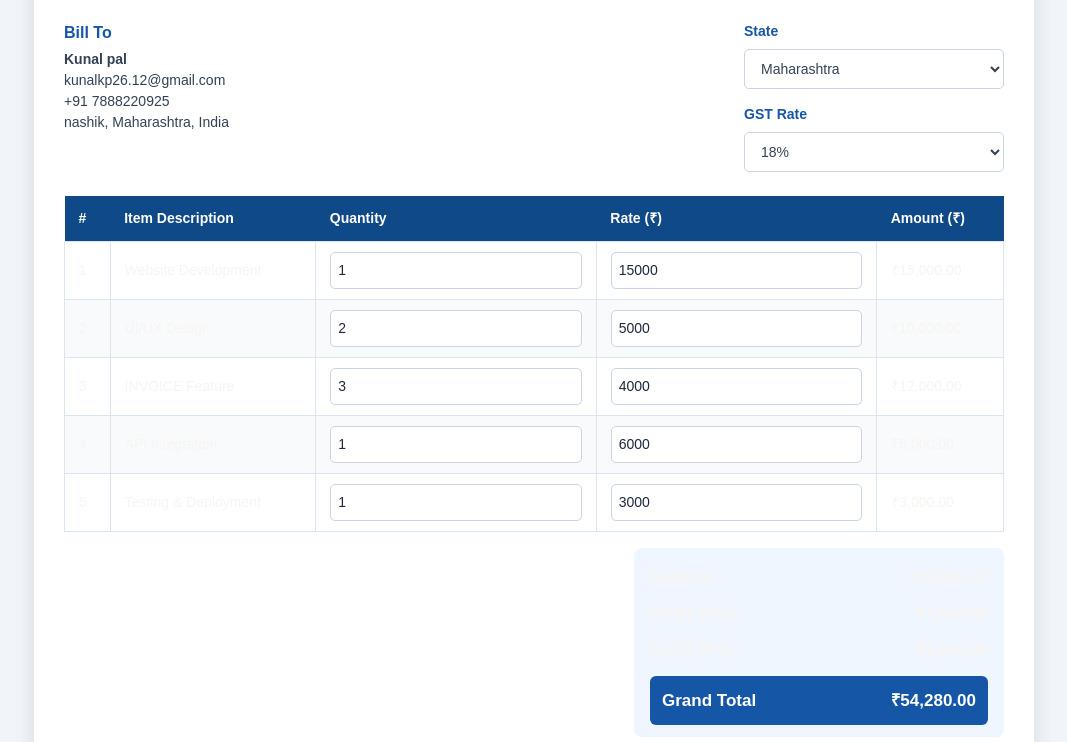
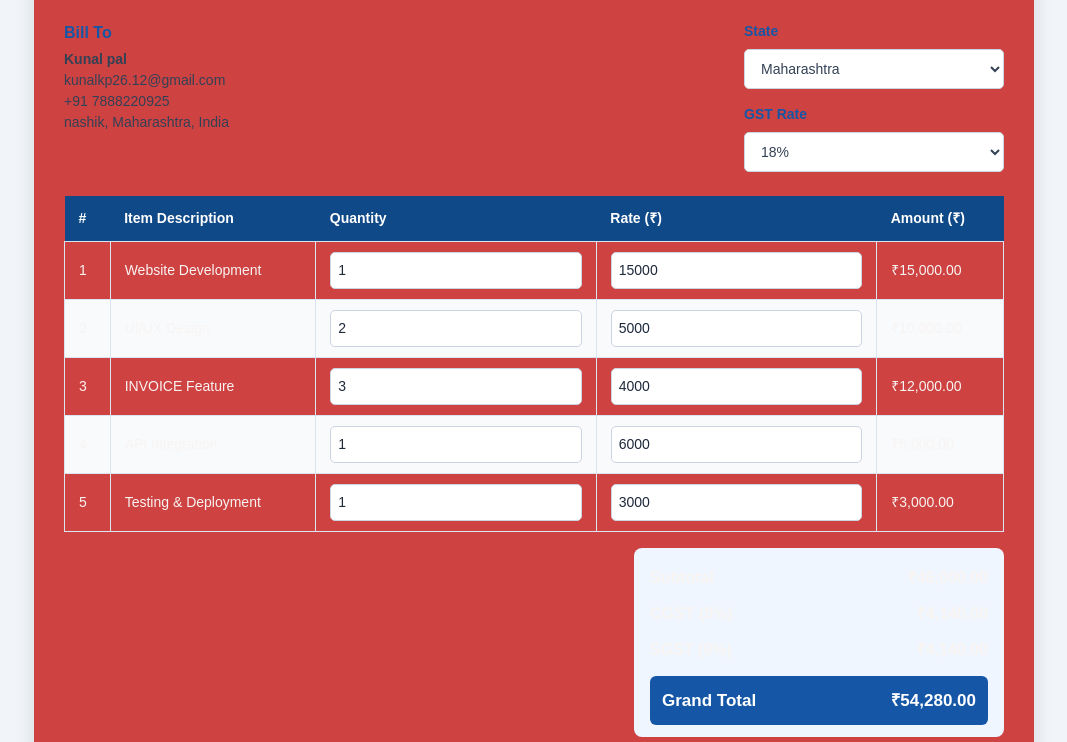
Before and after one commit to KunalPal45/arthadisha-invoice, a plain HTML site: page index.html in a window 1280 px wide. Shown: the part 192-934 px from the top of the page, without its empty margins (106-1173 px from the left). Drawn offline with Linux system fonts and the light colour scheme.

Commit message:
change in css

```diff
--- a/style.css
+++ b/style.css
@@ -24,7 +24,7 @@ body {
     max-width: 1000px;
     width: 100%;
     margin: 0 auto;
-    background-color: #ffffff;
+    background-color: #ce4242;
     padding: 30px;
     border-radius: 12px;
     box-shadow: 0 4px 20px rgba(15, 23, 42, 0.12);
```
